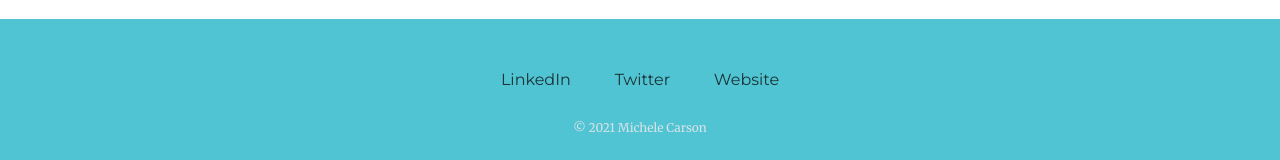
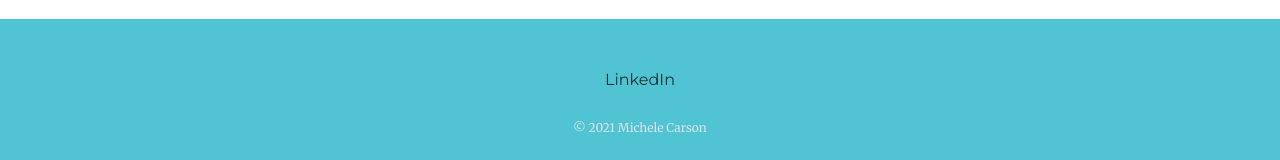
Before and after one commit to michelecarson/my-site, a plain HTML site: page index.html in a window 1280 px wide. Shown: the part 2903-3063 px from the top of the page. Drawn offline with Linux system fonts and the light colour scheme.

Commit message:
Add files via upload
Fixed Links at footer

```diff
--- a/index.html
+++ b/index.html
@@ -54,9 +54,9 @@
   </div>
 
   <div class="bottom-container">
-    <a class="footer-link" href="https://www.linkedin.com/">LinkedIn</a>
-    <a class="footer-link" href="https://twitter.com/">Twitter</a>
-    <a class="footer-link" href="https://www.appbrewery.co/">Website</a>
+    <a class="footer-link" href="https://www.linkedin.com/in/michele-carson-098406224/">LinkedIn</a>
+    <!-- <a class="footer-link" href="">Twitter</a>
+    <a class="footer-link" href="">Website</a> -->
     <p class="copywrite">© 2021 Michele Carson</p>
   </div>
 </body>
```
